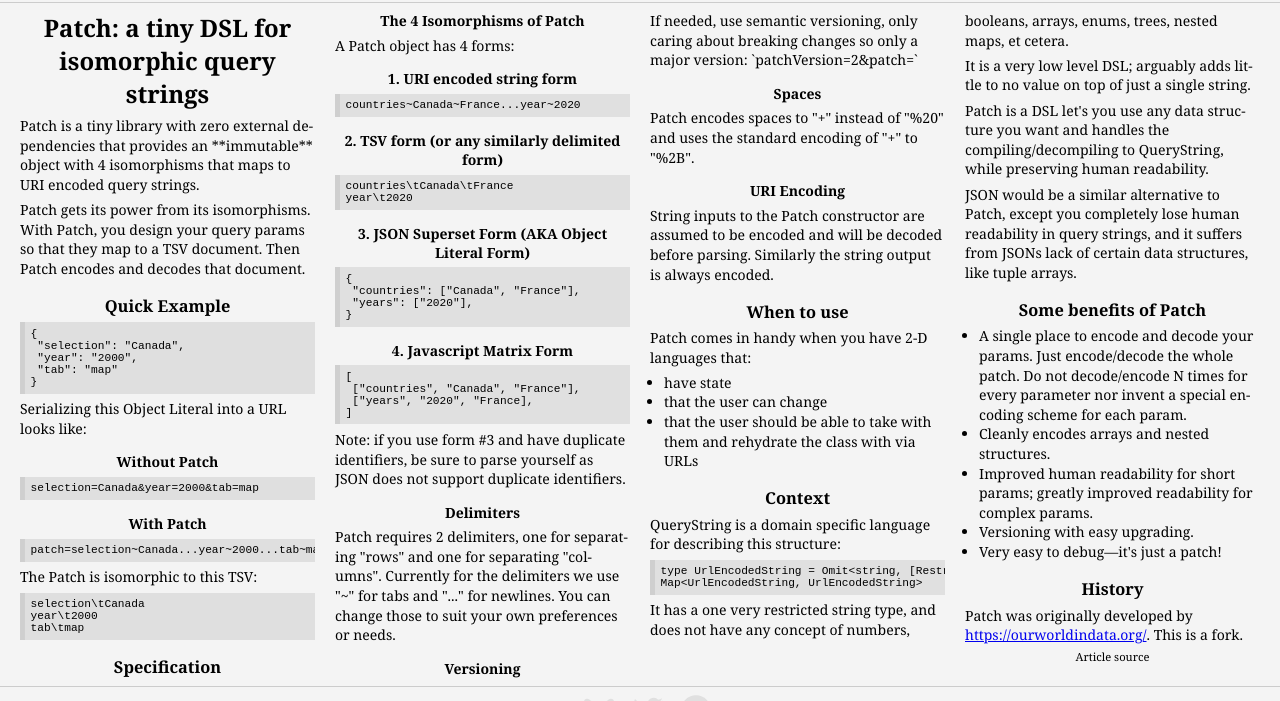
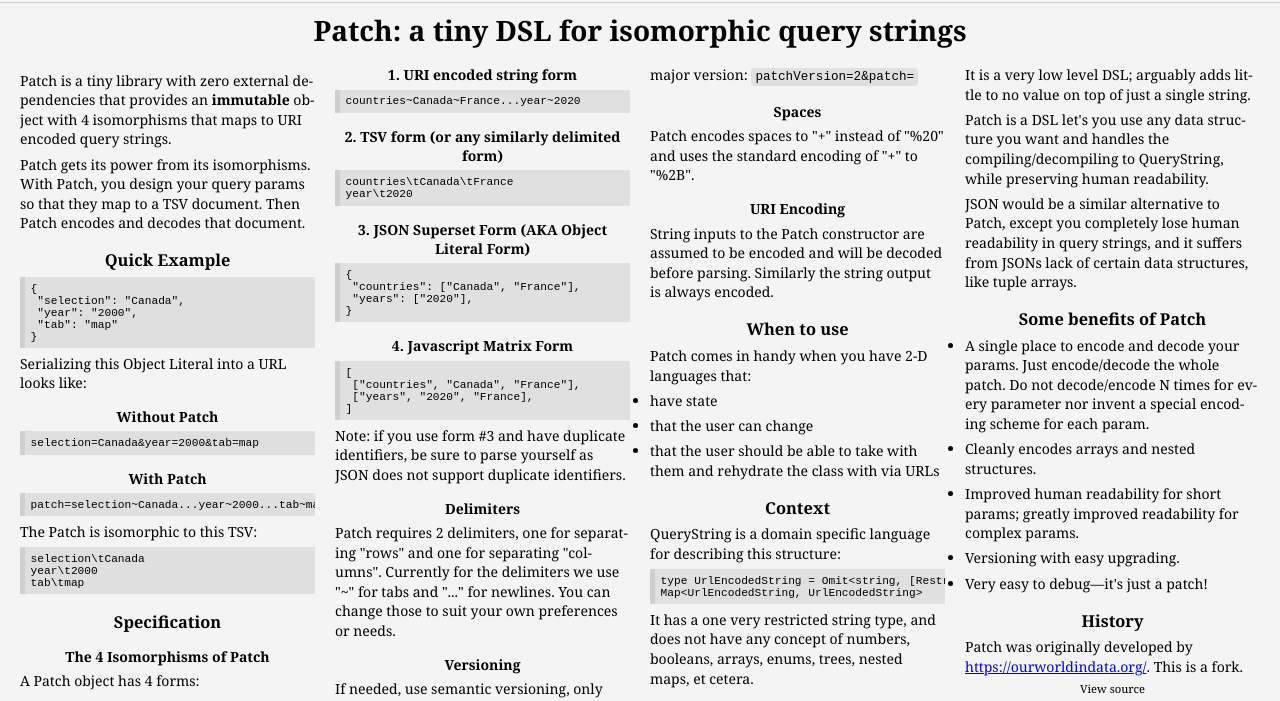
Before and after one commit to breck7/patch, a website: page index.html in a window 1280 px wide. Shown: the part 53-754 px from the top of the page. Drawn offline with Linux system fonts and the light colour scheme.

Commit message:
Update scroll

```diff
--- a/index.html
+++ b/index.html
@@ -1,14 +1,14 @@
 <!doctype html>
 <!--
 
- This page was compiled by 📜 Scroll, the public domain
- static site publishing software.
+ This page was compiled by 📜 Scroll, a public domain
+ programming language and static site publishing tool.
 
  https://scroll.pub
 
  Generally you don't want to edit it by hand.
 
- Scroll v22.3.0
+ Scroll v35.1.0
 
 -->
 <html lang="en-US">
@@ -17,12 +17,12 @@
   <title>Patch: a tiny DSL for isomorphic query strings - Patch</title>
   <meta name="viewport" content="width=device-width,initial-scale=1"></meta>
   <meta name="description" content="A tiny DSL for isomorphic query strings"></meta>
-  <meta name="generator" content="Scroll v22.3.0"></meta>
+  <meta name="generator" content="Scroll v35.1.0"></meta>
   <meta property="og:title" content="Patch: a tiny DSL for isomorphic query strings"></meta>
-  <meta property="og:description" content="Patch is a tiny library with zero external dependencies that provides an **immutable** object with 4 isomorphisms that maps to URI encoded query strings."></meta>
+  <meta property="og:description" content=""></meta>
   <meta property="og:image" content=""></meta>
   <meta name="twitter:card" content="summary_large_image"></meta>
-  <style>html,body,div,span,h1,h2,h3,h4,p,ol,ul,table {
+  <style>html,body,div,span,h1,h2,h3,h4,p,ol,ul,table,figure {
   margin: 0;
   padding: 0;
   border: 0;
@@ -74,7 +74,7 @@ html {
   text-decoration: none;
   color: rgba(204,204,204,.5);
 }
-.scrollIndexPageComponent,.scrollArticlePageComponent {
+.scrollGroupPageComponent,.scrollFilePageComponent {
   column-count: auto;
   column-fill: balance;
   column-width: 35ch;
@@ -84,11 +84,23 @@ html {
   padding-right: 20px;
   margin: auto;
 }
-.scrollArticlePageComponent {
+.scrollFilePageComponent {
   column-rule: none;
   padding-top: 8px;
 }
-.scrollIndexPageArticleContainerComponent {
+.scrollFilePageComponent .scrollTitleComponent {
+  display: none;
+}
+.scrollFilePageTitle {
+  text-align: center;
+  margin-top: 8px;
+  margin-bottom: 8px;
+}
+.scrollFilePageTitle a {
+  text-decoration: none;
+  color: #000;
+}
+.scrollGroupPageFileContainerComponent {
   border-bottom: 1px solid rgb(204,204,204);
   padding: 1ch 0;
   break-inside: avoid;
@@ -104,7 +116,7 @@ html {
   text-decoration: none;
   color: #000;
 }
-.scrollArticleDateComponent {
+.scrollDateComponent {
   font-style: italic;
   font-size: 80%;
 }
@@ -129,6 +141,12 @@ html {
   text-align: left;
   margin-top: 2em;
 }
+code {
+  font-size: 90%;
+  background-color: rgba(204,204,204,.5);
+  padding: 2px 4px;
+  border-radius: 4px;
+}
 .scrollCodeBlockComponent {
   overflow: auto;
   font-size: 80%;
@@ -139,7 +157,7 @@ html {
   display: block;
   margin: .5em 0;
   padding: .5em;
-  background: rgba(204,204,204,.5);
+  border-radius: 0;
 }
 .scrollTableComponent {
   table-layout: fixed;
@@ -161,22 +179,49 @@ html {
 .scrollTableComponent tr:nth-child(even) {
   background: rgba(224,224,224,.6);
 }
+.scrollAuthor {
+  font-size: 12px;
+  font-style: italic;
+  margin: 4px 0;
+  text-align: center;
+}
+.scrollKpiTable {
+  width: 100%;
+  font-size: 30px;
+  text-align: center;
+  font-weight: bold;
+  break-inside: avoid;
+  margin-top: 8px;
+  margin-bottom: 8px;
+}
+.scrollKpiTable td {
+  width: 33.3%;
+  border: 1px solid #e8e8e8;
+}
+.scrollKpiTable span {
+  font-size: 20p;;
+  display: block;
+}
 .scrollUnorderedListComponent,.scrollOrderedListComponent {
   text-align: left;
   line-height: 1.4em;
   padding-left: 1em;
   margin-top: 0.4em;
 }
-.scrollArticleSourceLinkComponent {
+.scrollFileViewSourceUrlComponent {
   text-align: center;
   font-size: 80%;
   margin: 0;
   margin-top: 0.4em;
   line-height: 1.4em;
 }
-.scrollArticleSourceLinkComponent a {
+.scrollFileViewSourceUrlComponent a {
   color: #000;
   text-decoration: none;
+}
+.scrollContinueReadingLink {
+  display: block;
+  text-align: center;
 }
 .scrollDialogueComponent span {
   font-family: Verdana;
@@ -203,8 +248,18 @@ html {
   text-align: center;
 }
 .scrollImageComponent img {
-  max-width: 35ch;
+  max-width: 98%;
   height: auto;
+}
+.scrollImageComponent figcaption {
+  font-style: italic;
+}
+.scrollKeyboardNav {
+  display: none;
+}
+.scrollCaveat {
+  text-decoration: underline dashed 1px rgba(0,0,0,.1);
+  cursor: default;
 }
 </style>
 </head>
@@ -220,15 +275,14 @@ html {
 </h2>
    <div>A tiny DSL for isomorphic query strings</div>
 </div>
-  <div class="scrollArticlePageComponent" style=""><h1 class="scrollTitleComponent"><a href="index.html">Patch: a tiny DSL for isomorphic query strings</a></h1>
+  <h1 class="scrollFilePageTitle">
+   <a href="index.html">Patch: a tiny DSL for isomorphic query strings</a>
+</h1>
+  <div class="scrollFilePageComponent" style=""><h1 class="scrollTitleComponent"><a href="index.html">Patch: a tiny DSL for isomorphic query strings</a></h1>
 
-<p class="scrollParagraphComponent">Patch is a tiny library with zero external dependencies that
-provides an **immutable** object with 4 isomorphisms that
-maps to URI encoded query strings.</p>
+<p class="scrollParagraphComponent">Patch is a tiny library with zero external dependencies that provides an <strong>immutable</strong> object with 4 isomorphisms that maps to URI encoded query strings.</p>
 
-<p class="scrollParagraphComponent">Patch gets its power from its isomorphisms. With Patch, you
-design your query params so that they map to a TSV document.
-Then Patch encodes and decodes that document.</p>
+<p class="scrollParagraphComponent">Patch gets its power from its isomorphisms. With Patch, you design your query params so that they map to a TSV document. Then Patch encodes and decodes that document.</p>
 
 <h3 class="scrollSectionComponent">Quick Example</h3>
 
@@ -240,11 +294,11 @@ Then Patch encodes and decodes that document.</p>
 
 <p class="scrollParagraphComponent">Serializing this Object Literal into a URL looks like:</p>
 
-<h4 class="scrollSubsectionComponent">Without Patch</h4>
+<h4 class="scrollSectionComponent">Without Patch</h4>
 
 <code class="scrollCodeBlockComponent">selection=Canada&year=2000&tab=map</code>
 
-<h4 class="scrollSubsectionComponent">With Patch</h4>
+<h4 class="scrollSectionComponent">With Patch</h4>
 
 <code class="scrollCodeBlockComponent">patch=selection~Canada...year~2000...tab~map</code>
 
@@ -256,104 +310,81 @@ tab\tmap</code>
 
 <h3 class="scrollSectionComponent">Specification</h3>
 
-<h4 class="scrollSubsectionComponent">The 4 Isomorphisms of Patch</h4>
+<h4 class="scrollSectionComponent">The 4 Isomorphisms of Patch</h4>
 
 <p class="scrollParagraphComponent">A Patch object has 4 forms:</p>
 
-<h4 class="scrollSubsectionComponent">1. URI encoded string form</h4>
+<h4 class="scrollSectionComponent">1. URI encoded string form</h4>
 
 <code class="scrollCodeBlockComponent">countries~Canada~France...year~2020</code>
 
-<h4 class="scrollSubsectionComponent">2. TSV form (or any similarly delimited form)</h4>
+<h4 class="scrollSectionComponent">2. TSV form (or any similarly delimited form)</h4>
 
 <code class="scrollCodeBlockComponent">countries\tCanada\tFrance
 year\t2020</code>
 
-<h4 class="scrollSubsectionComponent">3. JSON Superset Form (AKA Object Literal Form)</h4>
+<h4 class="scrollSectionComponent">3. JSON Superset Form (AKA Object Literal Form)</h4>
 
 <code class="scrollCodeBlockComponent">{
  "countries": ["Canada", "France"],
  "years": ["2020"],
 }</code>
 
-<h4 class="scrollSubsectionComponent">4. Javascript Matrix Form</h4>
+<h4 class="scrollSectionComponent">4. Javascript Matrix Form</h4>
 
 <code class="scrollCodeBlockComponent">[
  ["countries", "Canada", "France"],
  ["years", "2020", "France],
 ]</code>
 
-<p class="scrollParagraphComponent">Note: if you use form #3 and have duplicate identifiers, be
-sure to parse yourself as JSON does not support duplicate
-identifiers.</p>
+<p class="scrollParagraphComponent">Note: if you use form #3 and have duplicate identifiers, be sure to parse yourself as JSON does not support duplicate identifiers.</p>
 
-<h4 class="scrollSubsectionComponent">Delimiters</h4>
+<h4 class="scrollSectionComponent">Delimiters</h4>
 
-<p class="scrollParagraphComponent">Patch requires 2 delimiters, one for
-separating "rows" and one for separating "columns".
-Currently for the delimiters we use "~" for tabs and "..."
-for newlines. You can change those to suit your own
-preferences or needs.</p>
+<p class="scrollParagraphComponent">Patch requires 2 delimiters, one for separating "rows" and one for separating "columns". Currently for the delimiters we use "~" for tabs and "..." for newlines. You can change those to suit your own preferences or needs.</p>
 
-<h4 class="scrollSubsectionComponent">Versioning</h4>
+<h4 class="scrollSectionComponent">Versioning</h4>
 
-<p class="scrollParagraphComponent">If needed, use semantic versioning, only caring
-about breaking changes so only a major version: `patchVersion=2&patch=`</p>
+<p class="scrollParagraphComponent">If needed, use semantic versioning, only caring about breaking changes so only a major version: <code>patchVersion=2&patch=</code></p>
 
-<h4 class="scrollSubsectionComponent">Spaces</h4>
+<h4 class="scrollSectionComponent">Spaces</h4>
 
-<p class="scrollParagraphComponent">Patch encodes spaces to "+" instead of "%20" and
-uses the standard encoding of "+" to "%2B".</p>
+<p class="scrollParagraphComponent">Patch encodes spaces to "+" instead of "%20" and uses the standard encoding of "+" to "%2B".</p>
 
-<h4 class="scrollSubsectionComponent">URI Encoding</h4>
+<h4 class="scrollSectionComponent">URI Encoding</h4>
 
-<p class="scrollParagraphComponent">String inputs to the Patch constructor are
-assumed to be encoded and will be decoded before parsing.
-Similarly the string output is always encoded.</p>
+<p class="scrollParagraphComponent">String inputs to the Patch constructor are assumed to be encoded and will be decoded before parsing. Similarly the string output is always encoded.</p>
 
 <h3 class="scrollSectionComponent">When to use</h3>
 
 <p class="scrollParagraphComponent">Patch comes in handy when you have 2-D languages that:</p>
 
-<ul class="scrollUnorderedListComponent">
-<li>have state</li>
-<li>that the user can change</li>
-<li>that the user should be able to take with them and rehydrate the class with via URLs</li>
-</ul>
+<ul><li><p class="scrollParagraphComponent">have state</p></li>
+<li><p class="scrollParagraphComponent">that the user can change</p></li>
+<li><p class="scrollParagraphComponent">that the user should be able to take with them and rehydrate the class with via URLs</p></li></ul>
 
 <h3 class="scrollSectionComponent">Context</h3>
 
-<p class="scrollParagraphComponent">QueryString is a domain specific language for describing
-this structure:</p>
+<p class="scrollParagraphComponent">QueryString is a domain specific language for describing this structure:</p>
 
 <code class="scrollCodeBlockComponent">type UrlEncodedString = Omit&lt;string, [RestrictedCharacters]&gt;
 Map&lt;UrlEncodedString, UrlEncodedString&gt;</code>
 
-<p class="scrollParagraphComponent">It has a one very restricted string type, and does not have
-any concept of numbers, booleans, arrays, enums, trees,
-nested maps, et cetera.</p>
+<p class="scrollParagraphComponent">It has a one very restricted string type, and does not have any concept of numbers, booleans, arrays, enums, trees, nested maps, et cetera.</p>
 
-<p class="scrollParagraphComponent">It is a very low level DSL; arguably adds little to no value
-on top of just a single string.</p>
+<p class="scrollParagraphComponent">It is a very low level DSL; arguably adds little to no value on top of just a single string.</p>
 
-<p class="scrollParagraphComponent">Patch is a DSL let's you use any data structure you want and
-handles the compiling/decompiling to QueryString, while
-preserving human readability.</p>
+<p class="scrollParagraphComponent">Patch is a DSL let's you use any data structure you want and handles the compiling/decompiling to QueryString, while preserving human readability.</p>
 
-<p class="scrollParagraphComponent">JSON would be a similar alternative to Patch, except you
-completely lose human readability in query strings, and it
-suffers from JSONs lack of certain data structures, like
-tuple arrays.</p>
+<p class="scrollParagraphComponent">JSON would be a similar alternative to Patch, except you completely lose human readability in query strings, and it suffers from JSONs lack of certain data structures, like tuple arrays.</p>
 
 <h3 class="scrollSectionComponent">Some benefits of Patch</h3>
 
-<ul class="scrollUnorderedListComponent">
-<li>A single place to encode and decode your params. Just encode/decode the whole patch. Do not decode/encode N times for every parameter nor invent a special encoding scheme for each param.</li>
-<li>Cleanly encodes arrays and nested structures.</li>
-<li>Improved human readability for short params; greatly improved readability for complex params.</li>
-<li>Versioning with easy upgrading.</li>
-<li>Very easy to debug—it's just a patch!</li>
-</ul>
+<ul><li><p class="scrollParagraphComponent">A single place to encode and decode your params. Just encode/decode the whole patch. Do not decode/encode N times for every parameter nor invent a special encoding scheme for each param.</p></li>
+<li><p class="scrollParagraphComponent">Cleanly encodes arrays and nested structures.</p></li>
+<li><p class="scrollParagraphComponent">Improved human readability for short params; greatly improved readability for complex params.</p></li>
+<li><p class="scrollParagraphComponent">Versioning with easy upgrading.</p></li>
+<li><p class="scrollParagraphComponent">Very easy to debug—it's just a patch!</p></li></ul>
 
 <h3 class="scrollSectionComponent">History</h3>
 
@@ -361,14 +392,19 @@ tuple arrays.</p>
 
 
 
-<p class="scrollArticleSourceLinkComponent"><a href="https://github.com/breck7/patch/tree/master/readme.scroll">Article source</a></p></div>
+
+
+
+
+
+<p class="scrollFileViewSourceUrlComponent"><a href="https://github.com/breck7/patch/tree/master/readme.scroll">View source</a></p></div>
   <div class="scrollFooterComponent">
    <div class="scrollSocialMediaIconsComponent">
     <a href="mailto:patch@breckyunits.com"><svg role="img" viewBox="0 0 24 24" xmlns="http://www.w3.org/2000/svg"><title>Gmail icon</title><path d="M24 5.457v13.909c0 .904-.732 1.636-1.636 1.636h-3.819V11.73L12 16.64l-6.545-4.91v9.273H1.636A1.636 1.636 0 0 1 0 19.366V5.457c0-2.023 2.309-3.178 3.927-1.964L5.455 4.64 12 9.548l6.545-4.91 1.528-1.145C21.69 2.28 24 3.434 24 5.457z"/></svg></a>
     <a href="https://twitter.com/breckyunits"><svg role="img" xmlns="http://www.w3.org/2000/svg" viewBox="0 0 24 24"><title>Twitter icon</title><path d="M23.953 4.57a10 10 0 01-2.825.775 4.958 4.958 0 002.163-2.723c-.951.555-2.005.959-3.127 1.184a4.92 4.92 0 00-8.384 4.482C7.69 8.095 4.067 6.13 1.64 3.162a4.822 4.822 0 00-.666 2.475c0 1.71.87 3.213 2.188 4.096a4.904 4.904 0 01-2.228-.616v.06a4.923 4.923 0 003.946 4.827 4.996 4.996 0 01-2.212.085 4.936 4.936 0 004.604 3.417 9.867 9.867 0 01-6.102 2.105c-.39 0-.779-.023-1.17-.067a13.995 13.995 0 007.557 2.209c9.053 0 13.998-7.496 13.998-13.985 0-.21 0-.42-.015-.63A9.935 9.935 0 0024 4.59z"/></svg></a>
     <a href="https://github.com/breck7/patch"><svg role="img" viewBox="0 0 24 24" xmlns="http://www.w3.org/2000/svg"><title>GitHub icon</title><path d="M12 .297c-6.63 0-12 5.373-12 12 0 5.303 3.438 9.8 8.205 11.385.6.113.82-.258.82-.577 0-.285-.01-1.04-.015-2.04-3.338.724-4.042-1.61-4.042-1.61C4.422 18.07 3.633 17.7 3.633 17.7c-1.087-.744.084-.729.084-.729 1.205.084 1.838 1.236 1.838 1.236 1.07 1.835 2.809 1.305 3.495.998.108-.776.417-1.305.76-1.605-2.665-.3-5.466-1.332-5.466-5.93 0-1.31.465-2.38 1.235-3.22-.135-.303-.54-1.523.105-3.176 0 0 1.005-.322 3.3 1.23.96-.267 1.98-.399 3-.405 1.02.006 2.04.138 3 .405 2.28-1.552 3.285-1.23 3.285-1.23.645 1.653.24 2.873.12 3.176.765.84 1.23 1.91 1.23 3.22 0 4.61-2.805 5.625-5.475 5.92.42.36.81 1.096.81 2.22 0 1.606-.015 2.896-.015 3.286 0 .315.21.69.825.57C20.565 22.092 24 17.592 24 12.297c0-6.627-5.373-12-12-12"/></svg></a>
 </div>
-   <a href="https://scroll.pub" class="scrollCommunityLinkComponent">Built with Scroll v22.3.0</a>
+   <a href="https://scroll.pub" class="scrollCommunityLinkComponent">Built with Scroll v35.1.0</a>
 </div>
 </body>
 </html>
```
Also changed, not shown: 2 other files.
